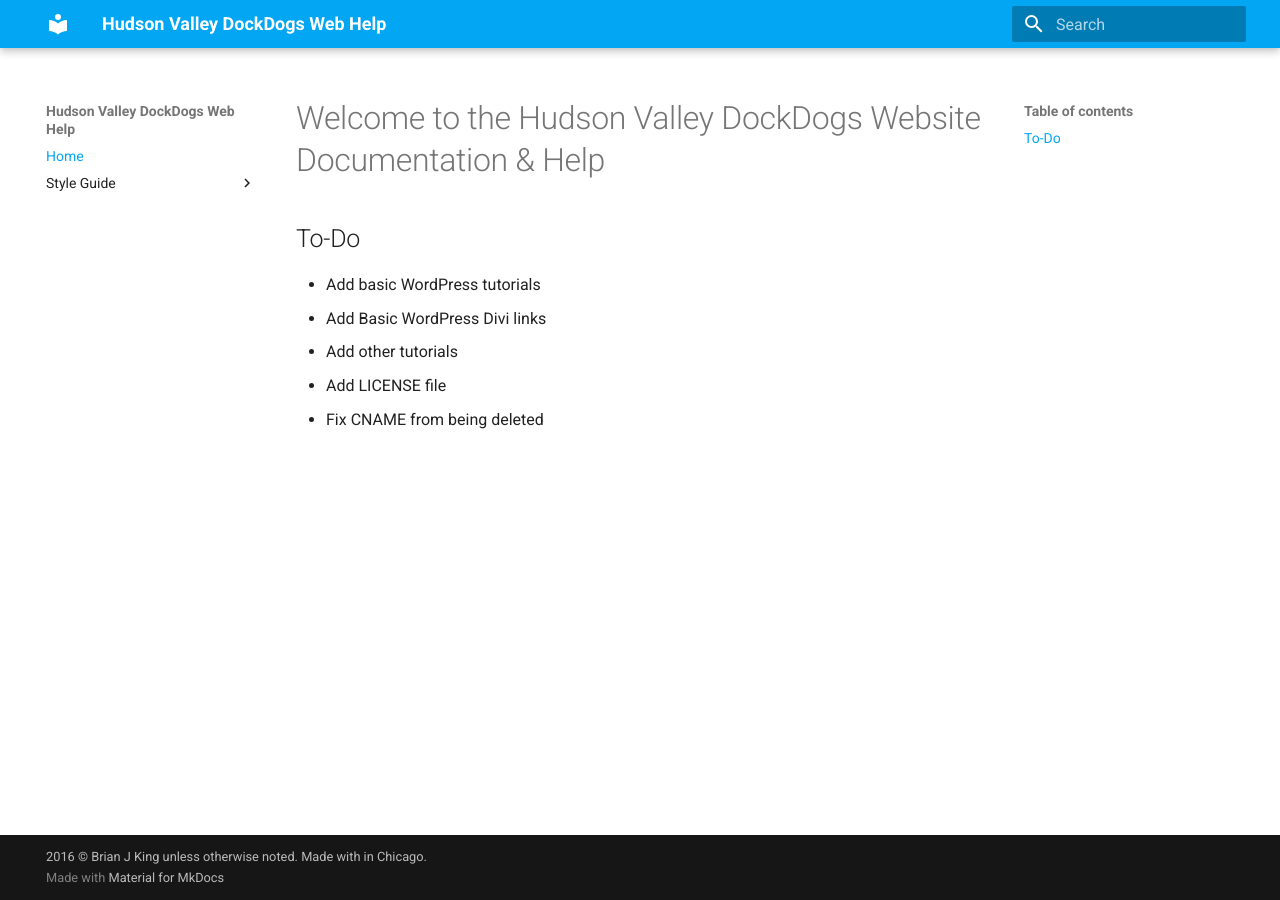
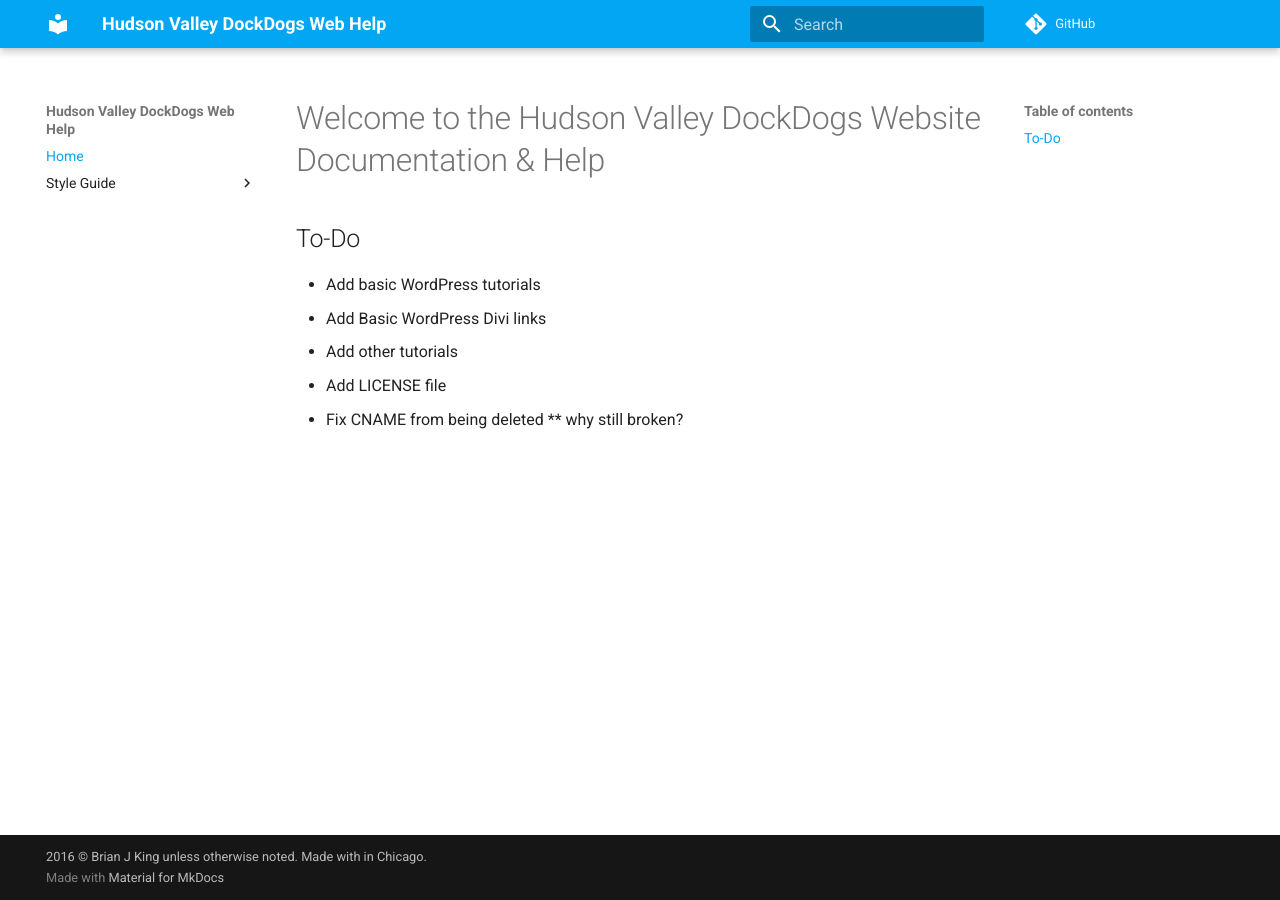
Before and after one commit to brianjking/hudsonvalleyhelp, an MkDocs documentation site: the page built from docs/index.md, in a window 1280 px wide. Built offline with MkDocs 1.6.1 and Material for MkDocs 9.7.7, drawn with Linux system fonts in a browser that asks for light colours; comment, search, counter and statistics services are not loaded; old or Windows-style settings are respelled for this version of MkDocs; some of the changed lines change nothing that is shown.

Commit message:
why still broken?

```diff
--- a/docs/index.md
+++ b/docs/index.md
@@ -9,3 +9,4 @@
 * Add other tutorials
 * Add LICENSE file
 * Fix CNAME from being deleted
+** why still broken?
--- a/mkdocs.yml
+++ b/mkdocs.yml
@@ -2,6 +2,8 @@
 copyright: 2016 &copy; Brian J King unless otherwise noted. Made with <i class="fa fa-heart"></i> in Chicago.
 site_description: Hudson Valley DockDogs Website Documentation
 site_author: Brian J King
+repo_url: https://github.com/brianjking/hudsonvalleyhelp
+site_url: http://help.hudsonvalleydockdogs.com
 pages:
 - Home: index.md
 - Style Guide:
```
